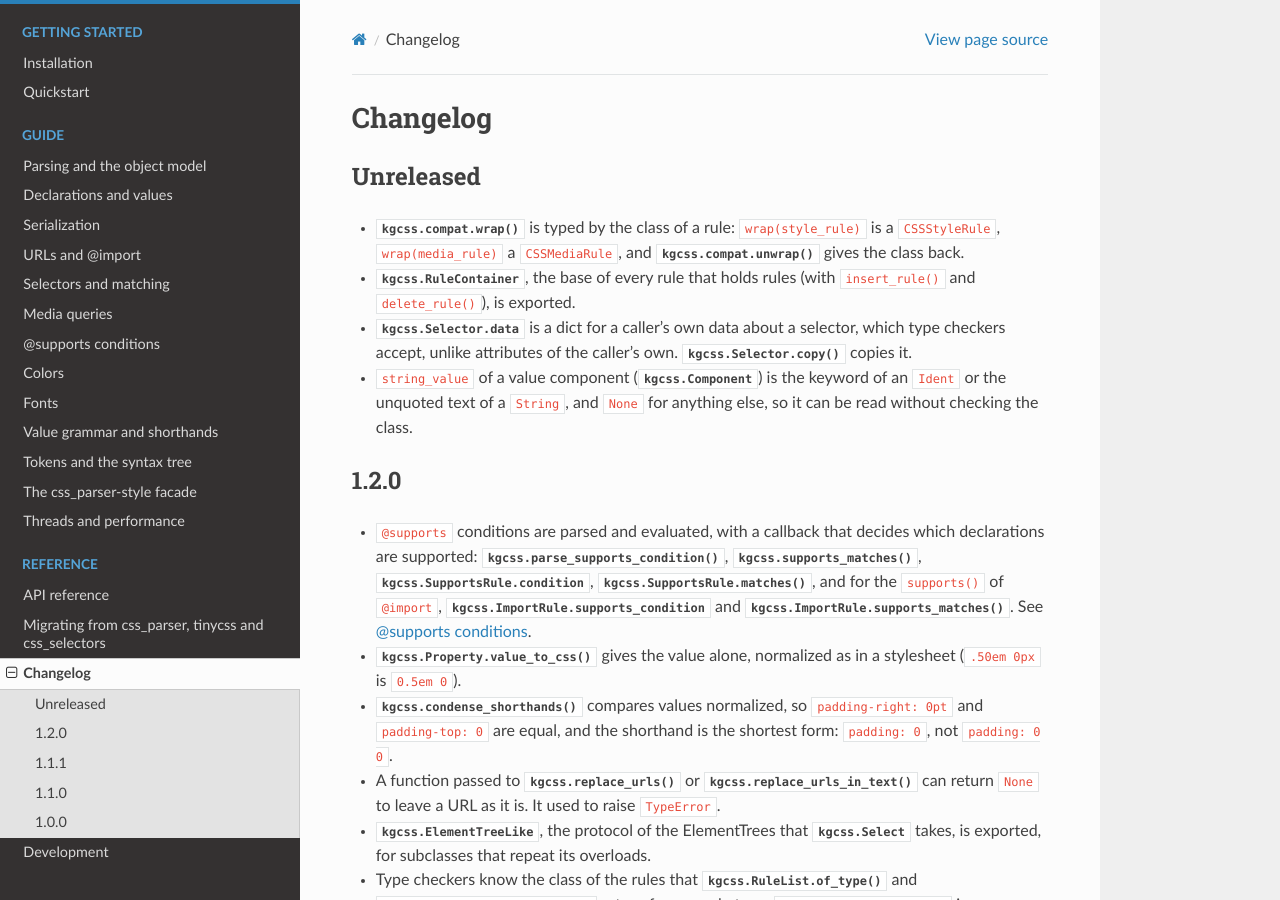
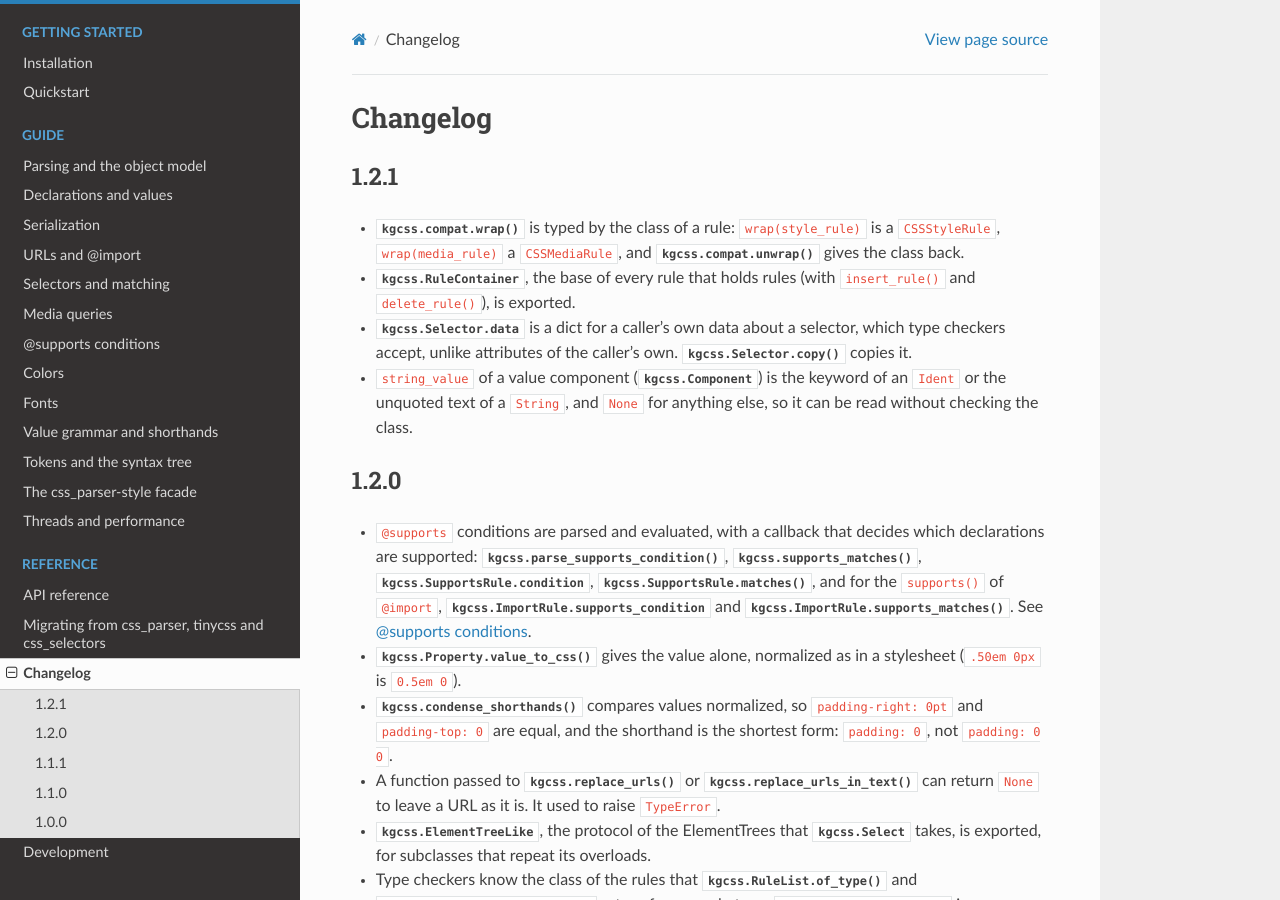
Before and after one commit to kovidgoyal/kgcss, a Sphinx documentation site: the page built from docs/changelog.rst, in a window 1280 px wide and 900 px high. Built offline with Sphinx 7.4.7 and the Read the Docs theme 3.1.0, drawn with Linux system fonts in a browser that asks for light colours.

Commit message:
Version 1.2.1

```diff
--- a/docs/changelog.rst
+++ b/docs/changelog.rst
@@ -1,8 +1,8 @@
 Changelog
 =========
 
-Unreleased
-----------
+1.2.1
+-----
 
 - :func:`kgcss.compat.wrap` is typed by the class of a rule:
   ``wrap(style_rule)`` is a ``CSSStyleRule``, ``wrap(media_rule)`` a
--- a/src/kgcss/_version.py
+++ b/src/kgcss/_version.py
@@ -1,3 +1,3 @@
 # License: BSD-3-Clause Copyright: 2026, Kovid Goyal <kovid at kovidgoyal.net>
 
-__version__ = '1.2.0'
+__version__ = '1.2.1'
```
